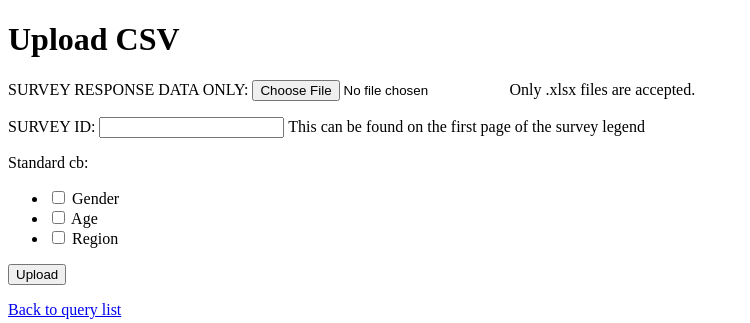
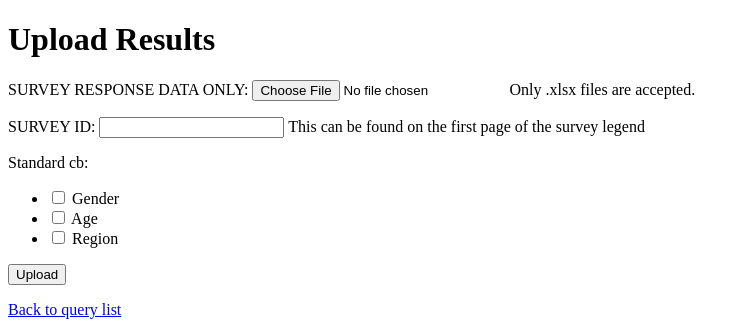
Before and after one commit to pf-data-projects/pf_polling_analyser, a Django app: page /upload/ in a window 1280 px wide. Shown: the part 45-368 px from the top of the page, without its empty margins (0-750 px from the left). Run offline with Django 3.2, Linux system fonts and the light colour scheme.

Commit message:
Minor updates to templates to help it make more sense.

```diff
--- a/queries/table_calculations/create_blank_table.py
+++ b/queries/table_calculations/create_blank_table.py
@@ -24,8 +24,6 @@ def create_blank_table(question_data):
     questions = questions[
         questions['question_text'].str.contains('Question|Option|sub_option|sub_question', na=False)
     ]
-
-    print(questions)
 
     table = {
         'IDs':["Total", "Weighted",],
--- a/templates/query_list.html
+++ b/templates/query_list.html
@@ -6,7 +6,7 @@
 {% endfor %}
 <hr/>
 <p><a href="{% url 'create' %}">Click here to create a query</a></p>
-<p><a href="{% url 'upload_data' %}">Click here to upload a csv instead</a></p>
+<p><a href="{% url 'upload_data' %}">Click here to upload results instead</a></p>
 
 <hr/>
 <p><a href="{% url 'download_csv' %}">DOWNLOAD CSV</a></p>
--- a/templates/upload_form.html
+++ b/templates/upload_form.html
@@ -1,7 +1,7 @@
 {% extends "base.html" %}
 
 {% block content %}
-    <h1>Upload CSV</h1>
+    <h1>Upload Results</h1>
 
     <form method="post" enctype="multipart/form-data">
         {% csrf_token %}
--- a/upload/views.py
+++ b/upload/views.py
@@ -43,7 +43,8 @@ def upload_csv(request):
             standard_cb = form.cleaned_data['options']
             # convert the data to python-readable formats
             data = pd.read_excel(data_file, header=0, sheet_name="Worksheet")
-            # data = pd.read_csv(data_file, encoding="utf-8-sig")
+
+            # get question data from API
             survey_questions = get_questions_json(survey_id)
             questions = extract_questions_from_pages(survey_questions)
             with open("questions_list.json", "w") as outfile:
```
